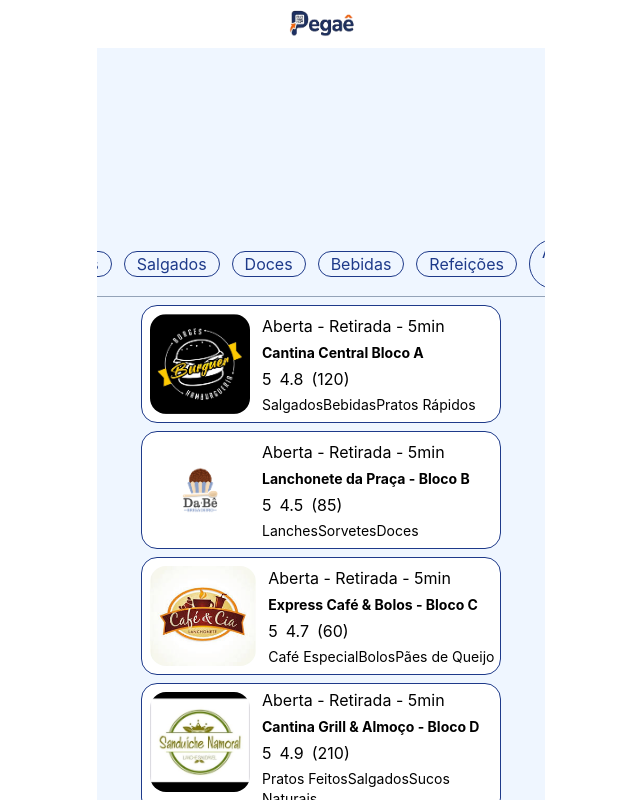
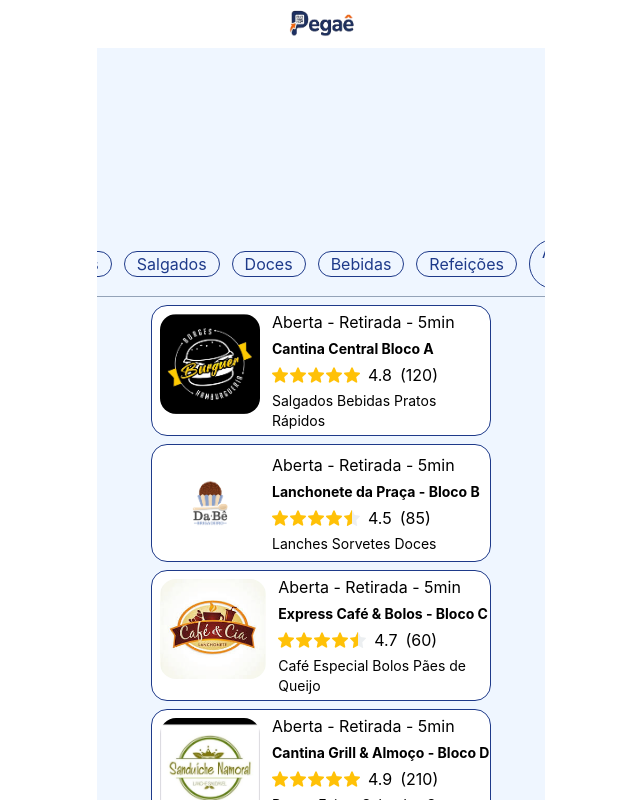
Before and after one commit to pfischer-dev/Projeto-Pegae-3-Sem.-Uninove, a React app in the folder FrontEnd/: page / in a window 1280 px wide. Shown: the whole page, without its empty margins (319-959 px from the left). Built offline with nearby package versions, Linux system fonts and the light colour scheme; the HTML template or start-up script is replaced by a standard one.

Commit message:
implementaçao visual ok, falta somente useStates

```diff
--- a/FrontEnd/src/components/Restaurants.jsx
+++ b/FrontEnd/src/components/Restaurants.jsx
@@ -1,13 +1,22 @@
+import { StarRating } from "./StarRating"
+
 export function Restaurants(props) {
     return (
         <div className="container bg-[#EFF6FF] rounded-2xl w-full flex justify-center mt-2">
-            <div id="restaurante" className="min-w-0 flex border-1 w-80 max-w-sm overflow-hidden border-[#1E3A8A] bg-[#FFFFFF] w-90 rounded-2xl cursor-pointer">
+            <div id="restaurante" className="min-w-0 flex border-1 w-85 max-w-sm overflow-hidden border-[#1E3A8A] bg-[#FFFFFF] rounded-2xl cursor-pointer">
                 <img src={props.img} alt="logo lanchonete" className="flex-shrink-0 h-25 m-2 rounded-2xl" />
                 <div id="description_restaurant" className="flex flex-col w-full justify-center items-start p-1 gap-1">
                     <p>Aberta - Retirada - 5min</p>
                     <h3 className="font-bold truncate w-full overflow-hidden text-[clamp(8px,3.5vw,14px)]">{props.name}</h3>
                     <div id="rating_restaurant" className="flex gap-2">
-                        <p>{props.rating.stars}</p>
+                        <StarRating
+                        key={props.id}
+                        stars={props.rating.stars}
+                        rate={props.rating.rate}
+                        peopleRating={props.rating.peopleRating}
+                        />
+
+
                         <p>{props.rating.rate}</p>
                         <p>({props.rating.peopleRating})</p>
                     </div>
--- a/FrontEnd/src/components/StarRating.jsx
+++ b/FrontEnd/src/components/StarRating.jsx
@@ -0,0 +1,39 @@
+import starFull from "../assets/icons/star.png";
+import starHalf from "../assets/icons/starHalfRating.png";
+import starEmpty from "../assets/icons/emptyStar.png";
+
+export function StarRating(rating) {
+    const totalStars = rating.stars; //total 5 estrelas
+    const rate = rating.rate; //4.8
+    const peopleRating = rating.peopleRating; //qtdade de pessoas q votaram
+
+    const roundedRate = Math.round(rate * 2) / 2;
+
+    return (
+        <div id="rating_restaurant" className="flex items-center gap-1.5 text-xs text-gray-600">
+            <div className="flex gap-0.5">
+                {Array.from({ length: totalStars }).map((_, index) => {
+                    const starValue = index + 1; //valor de 1 a 5
+
+                    let starImage = starEmpty;
+
+                    if(starValue <= roundedRate) {
+                        starImage = starFull;
+                    }
+                    else if(starValue - 0.5 === roundedRate) {
+                        starImage = starHalf;
+                    }
+                    return (
+                        <img
+                        key={index}
+                        src={starImage}
+                        alt="Estrela"
+                        className="w-4 h-4"
+                        />
+                    )
+                })}
+            </div>
+
+        </div>
+    );
+}
```
Also changed, not shown: FrontEnd/src/data/bdRestaurants.js (+5 -5 lines).
